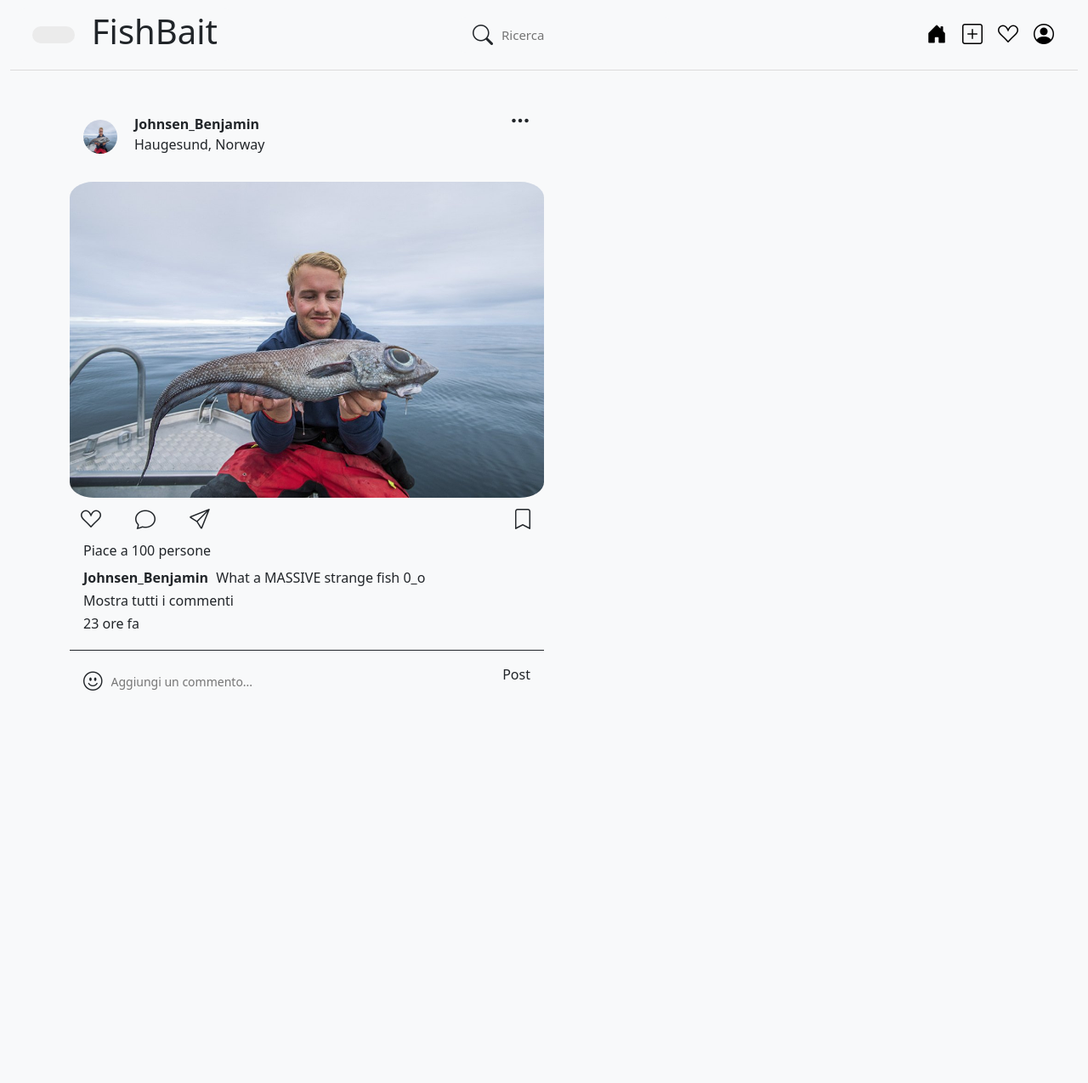
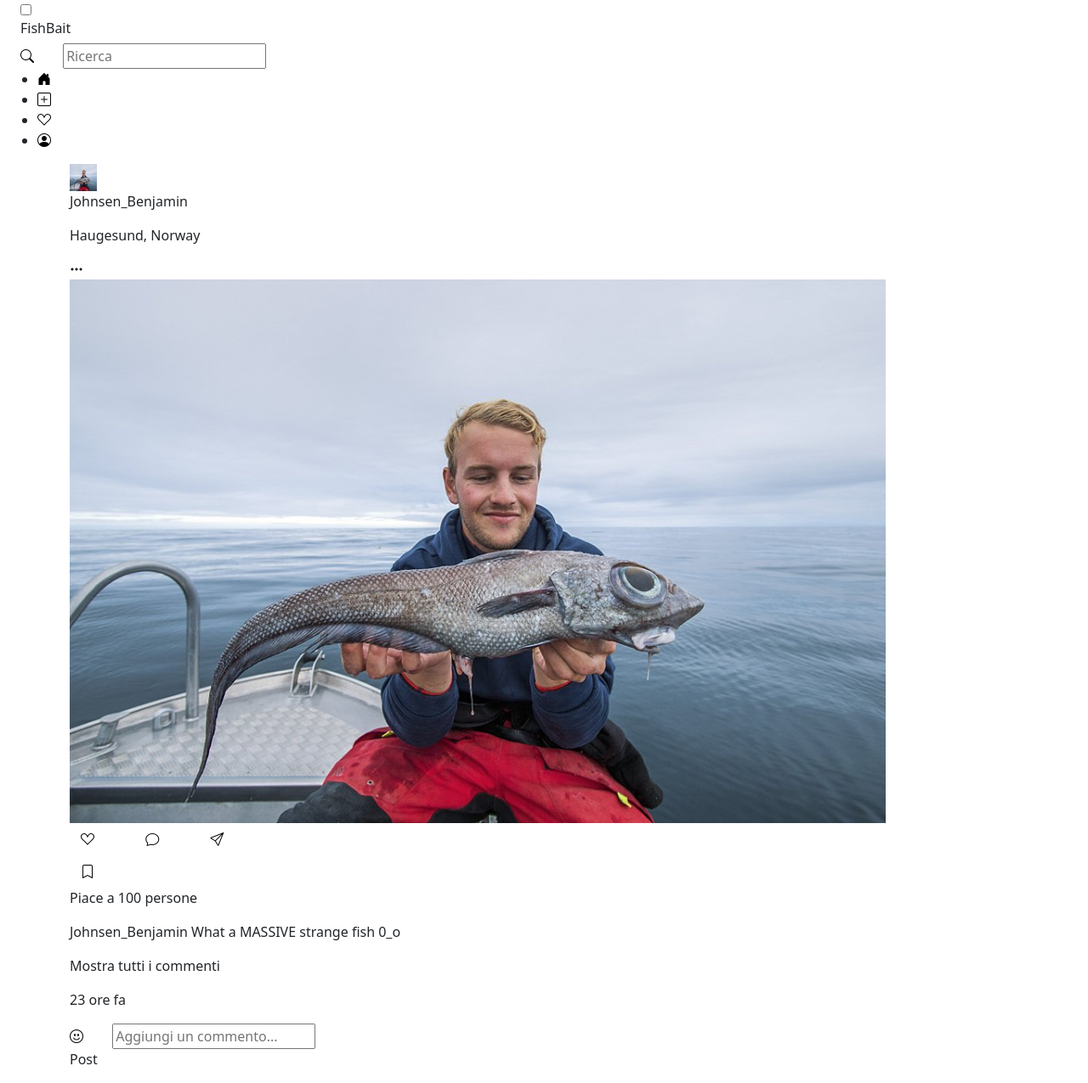
Before and after one commit to GitMatt101/FishBait, a PHP site: page /html/home.html in a window 1280 px wide. Shown: the whole page at 85% size. Before the commit the page ends 813 px from the top, so only its background shows below. Run offline with PHP 8.4, Linux system fonts and the light colour scheme.

Commit message:
Changed all css

```diff
--- a/css/home.css
+++ b/css/home.css
@@ -1,203 +1,12 @@
-*{
-    margin: 0;
-    padding: 0;
-    box-sizing: border-box;
-    background-color: rgba(248, 249, 250, 1);
-}
-
-label {
-    width: 50px;
-    height: 20px;
-    display: block;
-    background: #ebebeb;
-    border-radius: 200px;
-    box-shadow: inset opx 5px 15px rgba(0, 0, 0, 0.4), inset 0px -5px 15px rgba(255, 255, 255, 0.4);
-    cursor: pointer;
-    margin-right: 20px;
-    float: left;
-    transition: 0.3s;
-}
-
-#darkmode-toogle {
-    width: 0;
-    height: 0;
-    visibility: hidden;
-}
-
-.btn i:hover {
-    cursor: pointer;
-}
-
-input:checked + label {
-    background: grey;
-}
-
-input:checked + label:after {
-    transform: translateX(-100%);
-    background: linear-gradient(180deg,#777,#3a3a3a);
-}
-
-.dark-mode * {
-    background-color: #242424;
-    color: white;
-  }
-
-header {
-    display: flex;
-    justify-content: space-between;
-    align-items: center;
-    padding: 10px;
-    border-bottom: 1px solid rgba(219, 219, 219, 1);
-}
-
-header .container-fluid input {
-    height: 30px;
-    border: none;
-    outline: none;
-    padding-left: 10px;
-    font-size: 15px;
-    color: #8e8e8e;
-}
-
-header .navbar-brand {
-    font-size: 250%;
-}
-
-header .container-fluid {
-    width: 250px;
-    padding: 3px 16px;
-    display: flex;
-    align-items: center;
-    border-radius: 8px;
-    margin-left: 0px;
-}
-
-header nav ul {
-    list-style: none;
-    display: flex;
-}
-
-header nav ul li {
-    margin-right: 20px;
-    width: 22px;
-    height: 22px;
-    border-radius: 50%;
-    object-fit: cover;
-}
-
 i {
-    font-size: 150%;
-}
-
-header nav ul li i {
+    margin-right: 30px;
     color: black;
 }
 
-.posts {
-    width: 50%;
-    margin: 25px 0;
+.navbar-nav .bi {
+    font-size: 24px;
 }
 
-.posts .post-title {
-    display: flex;
-    justify-content: space-between;
-    align-self: center;
-    padding: 16px;
+#check {
+    margin-right: 1%;
 }
-
-.posts .post-title .post-left {
-    display: flex;
-    align-items: center;
-}
-
-.posts .post-title .post-left .image {
-    margin-right: 20px;
-}
-
-.posts .post-title .post-left .image img {
-    border-radius: 50%;
-    width: 40px;
-    height: 40px;
-}
-
-.posts .post-title .post-left .details .name {
-    font-weight: bold;
-    margin-bottom: 0px;
-    margin-top: 10px;
-}
-
-.posts .post-content img {
-    width: 100%;
-    height: 100%;
-    object-fit: cover;
-    border-radius: 5%;
-}
-
-.posts .post-footer {
-    display: flex;
-    justify-content: space-between;
-}
-
-.posts .post-footer .bottoni {
-    font-size: 15px;
-}
-
-.posts .post-footer .bottoni i{
-    margin-right: 10px;
-}
-
-.posts .post-footer {
-    font-size: 15px;
-}
-
-.posts .post-footer-content {
-    padding: 0 16px 16px 16px;
-}
-
-.posts .post-footer-content p {
-    margin-bottom: 3px;
-}
-
-.posts .post-footer-content .likes {
-    margin-bottom: 8px;
-}
-
-.posts .post-footer-content .name {
-    font-weight: 600;
-}
-
-.posts .post-footer-content span {
-    margin-left: 5px;
-    font-weight: normal;
-}
-
-.posts .post-footer-content .posting-time {
-    font-size: 10px;
-    margin-top: 6px;
-}
-
-.posts .add-comment {
-    padding: 16px;
-    border-top: 1px solid;
-    display: flex;
-    align-items: center;
-    justify-content: space-between;
-}
-
-.posts .add-comment .left-side {
-    display: flex;
-    align-items: center;
-}
-
-.posts .add-comment .left-side {
-    font-size: 15px;
-    margin-right: 15px;
-}
-
-.posts .add-comment .left-side input {
-    width: 100%;
-    outline: none;
-    border: none;
-    font-size: 14px;
-    margin-left: 10px;
-}
```
